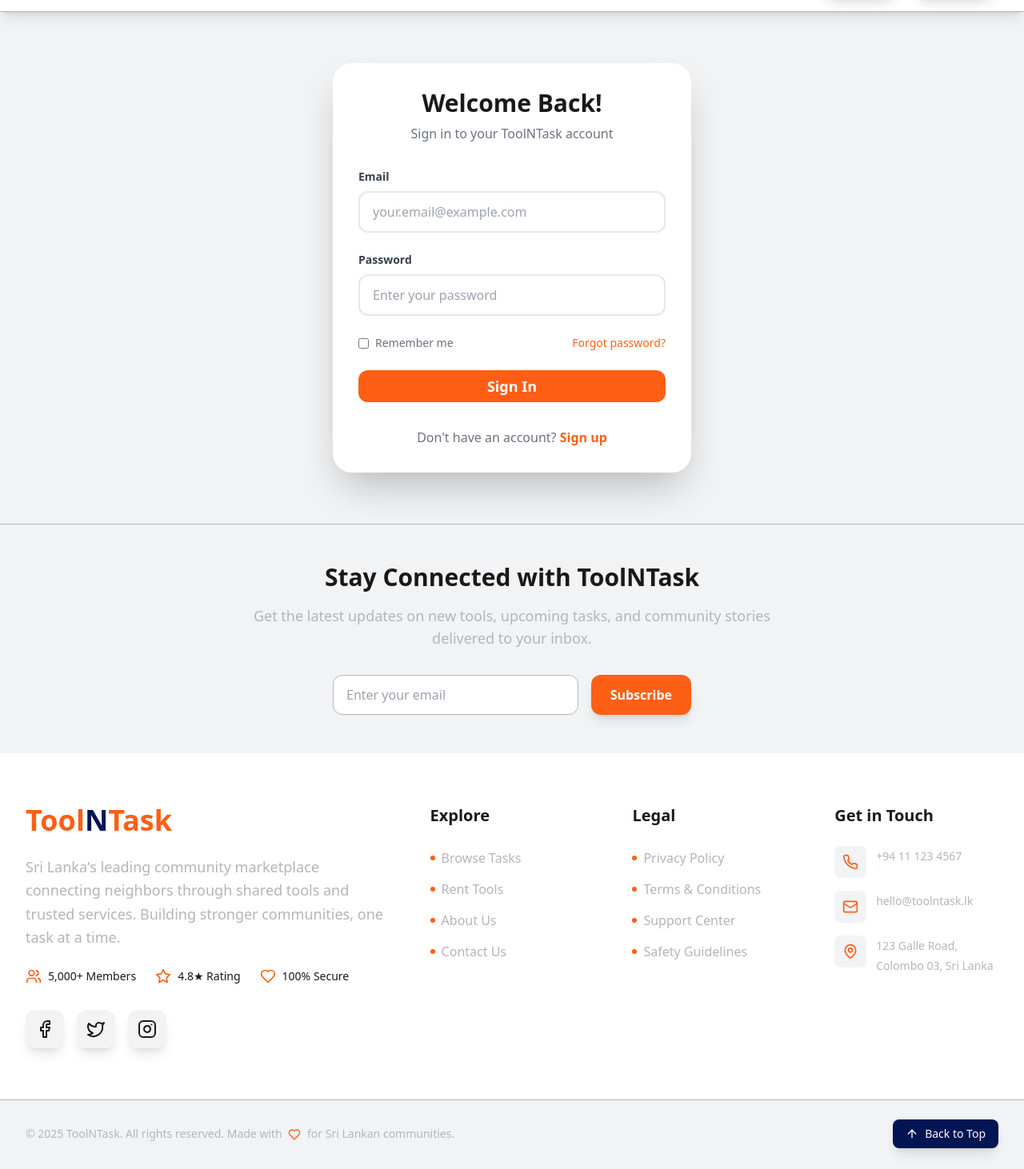
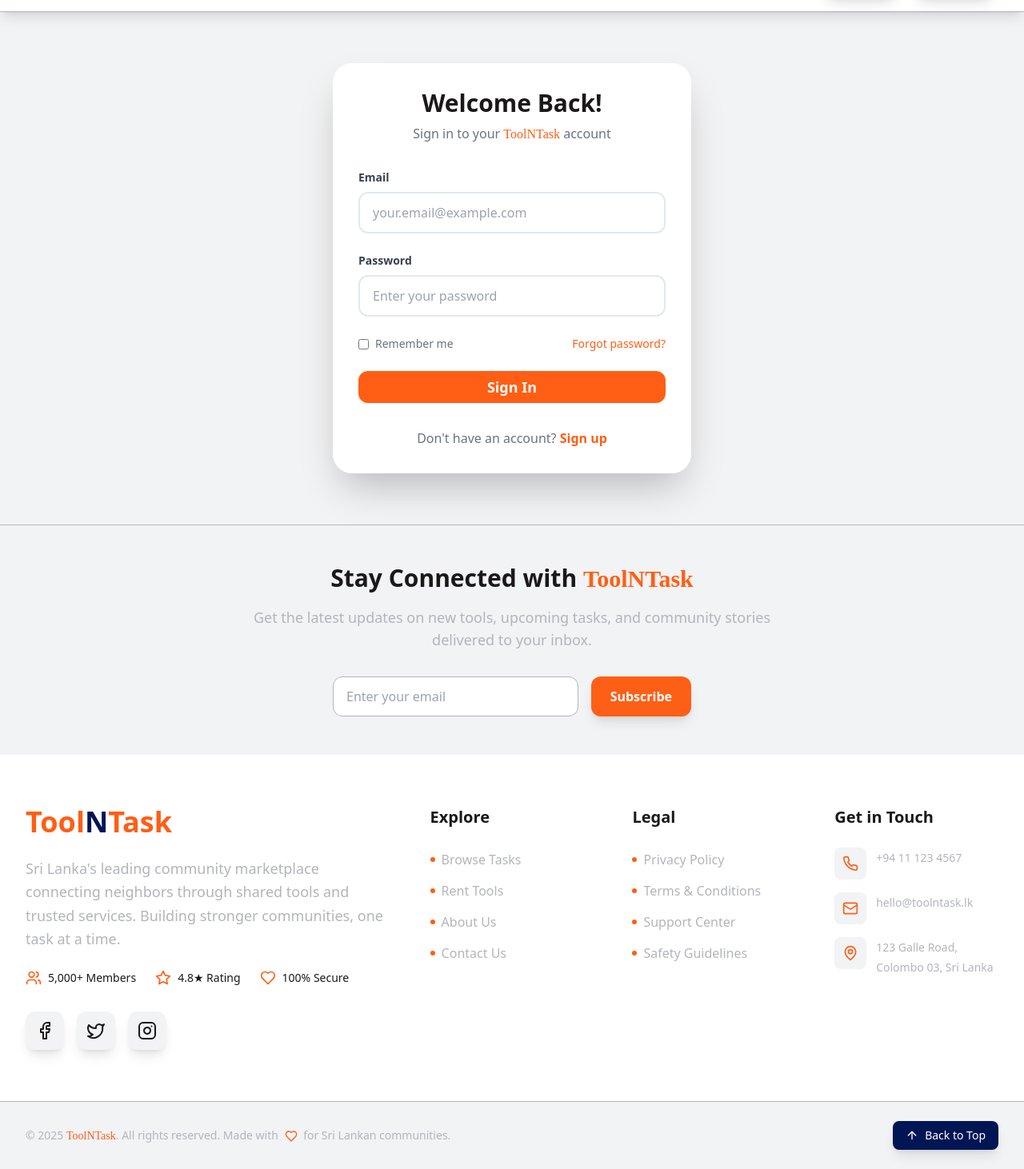
Before and after one commit to SeneshFitzroy/ToolnTask, a Next.js app: page /SignIn in a window 1280 px wide. Shown: the part 66-1528 px from the top of the page at 80% size. Built offline with nearby package versions, Linux system fonts and the light colour scheme; a web font is replaced by a local one.

Commit message:
feat: Enhanced src/components/Footer.tsx, pages/SignIn.tsx,  - Detailed changes: diff --git a/pages/SignIn.tsx b/pages/SignIn.tsx i... at 01:58 PM +0530, July 03, 2025

```diff
--- a/pages/SignIn.tsx
+++ b/pages/SignIn.tsx
@@ -25,7 +25,7 @@ export default function SignIn() {
           <div className="rounded-2xl sm:rounded-3xl shadow-2xl p-6 sm:p-8" style={{ backgroundColor: theme === 'dark' ? '#1A1818' : '#FFFFFF' }}>
             <div className="text-center mb-6 sm:mb-8">
               <h1 className="text-xl sm:text-2xl lg:text-3xl font-bold mb-2" style={{ color: theme === 'dark' ? '#FFFFFF' : '#1A1818' }}>Welcome Back!</h1>
-              <p style={{ color: theme === 'dark' ? '#B3B5BC' : '#6B7280' }}>Sign in to your ToolNTask account</p>
+              <p style={{ color: theme === 'dark' ? '#B3B5BC' : '#6B7280' }}>Sign in to your <span className="logo-font" style={{ color: '#FF5E14' }}>ToolNTask</span> account</p>
             </div>
 
             <form className="space-y-4 sm:space-y-6">
--- a/src/components/Footer.tsx
+++ b/src/components/Footer.tsx
@@ -24,7 +24,7 @@ const Footer = () => {
         <div className="max-w-7xl mx-auto px-4 sm:px-6 lg:px-8">
           <div className="text-center">
             <h3 className="text-2xl sm:text-3xl font-bold mb-4" style={{ color: theme === 'dark' ? '#FFFFFF' : '#1A1818' }}>
-              Stay Connected with ToolNTask
+              Stay Connected with <span className="logo-font" style={{ color: '#FF5E14' }}>ToolNTask</span>
             </h3>
             <p className="text-lg mb-8 max-w-2xl mx-auto" style={{ color: theme === 'dark' ? '#B3B5BC' : '#B3B5BC' }}>
               Get the latest updates on new tools, upcoming tasks, and community stories delivered to your inbox.
@@ -213,7 +213,7 @@ const Footer = () => {
         <div className="max-w-7xl mx-auto px-4 sm:px-6 lg:px-8">
           <div className="flex flex-col sm:flex-row justify-between items-center gap-4">
             <p className="text-sm text-center sm:text-left" style={{ color: theme === 'dark' ? '#B3B5BC' : '#B3B5BC' }}>
-              &copy; 2025 ToolNTask. All rights reserved. Made with{' '}
+              &copy; 2025 <span className="logo-font" style={{ color: '#FF5E14' }}>ToolNTask</span>. All rights reserved. Made with{' '}
               <Heart className="w-4 h-4 inline mx-1" style={{ color: '#FE5F16' }} />{' '}
               for Sri Lankan communities.
             </p>
```
